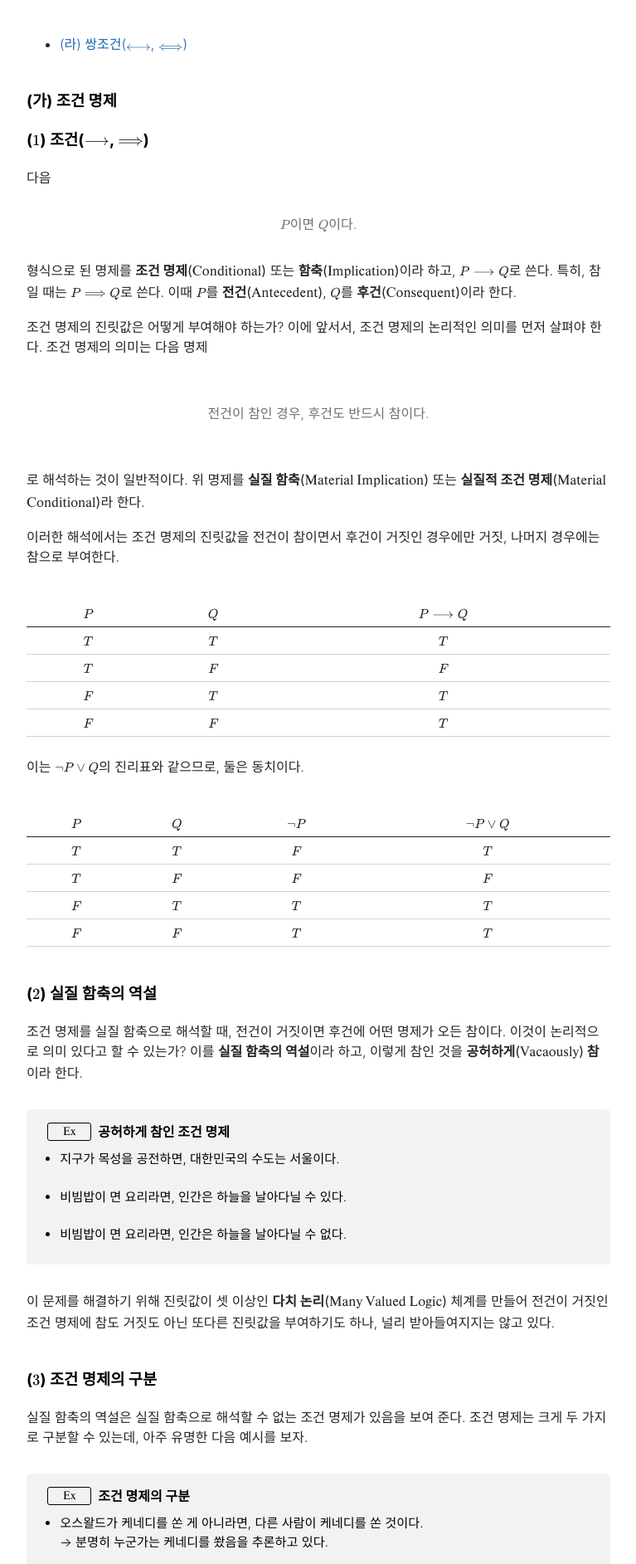
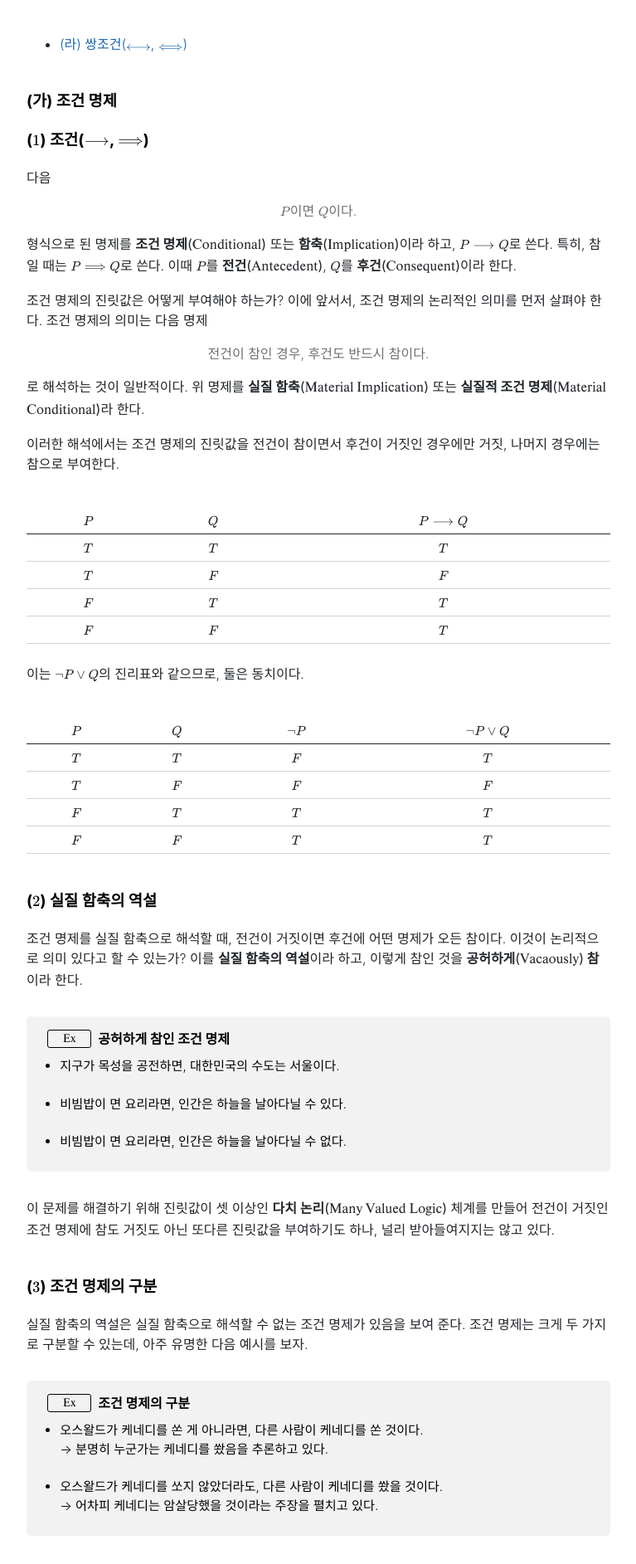
Before and after one commit to Log-zero/Log-zero.github.io, a Jekyll site: the page built from _posts/2027-02-02-명제-논리.md, in a window 1280 px wide. Shown: the part 617-2502 px from the top of the page at 83% size, without its empty margins (256-1023 px from the left). Built offline with Jekyll 4.4.1, drawn with Linux system fonts in a browser that asks for light colours; nearby versions of some CDN libraries.

Commit message:
blockquote

```diff
--- a/_posts/2027-02-02-명제-논리.md
+++ b/_posts/2027-02-02-명제-논리.md
@@ -66,12 +66,11 @@ $P$이면 $Q$이다.
 형식으로 된 명제를 <span class="term">조건 명제(Conditional)</span> 또는 <span class="term">함축(Implication)</span>이라 하고, $P \longrightarrow Q$로 쓴다. 특히, 참일 때는 $P \Longrightarrow Q$로 쓴다. 이때 $P$를 <span class="term">전건(Antecedent)</span>, $Q$를 <span class="term">후건(Consequent)</span>이라 한다.
 
 조건 명제의 진릿값은 어떻게 부여해야 하는가? 이에 앞서서, 조건 명제의 논리적인 의미를 먼저 살펴야 한다. 조건 명제의 의미는 다음 명제
-<br>
-<br>
+
 <blockquote>
 전건이 참인 경우, 후건도 반드시 참이다.
 </blockquote>
-<br>
+
 로 해석하는 것이 일반적이다. 위 명제를 <span class="term">실질 함축(Material Implication)</span> 또는 <span class="term">실질적 조건 명제(Material Conditional)</span>라 한다.
 
 이러한 해석에서는 조건 명제의 진릿값을 전건이 참이면서 후건이 거짓인 경우에만 거짓, 나머지 경우에는 참으로 부여한다.
--- a/assets/css/blockquote.css
+++ b/assets/css/blockquote.css
@@ -1,5 +1,5 @@
 article.post blockquote {
-  margin: 2em 0;
+  margin: 1em 0;
   padding: 0;
   border: none;
   text-align: center;
```
